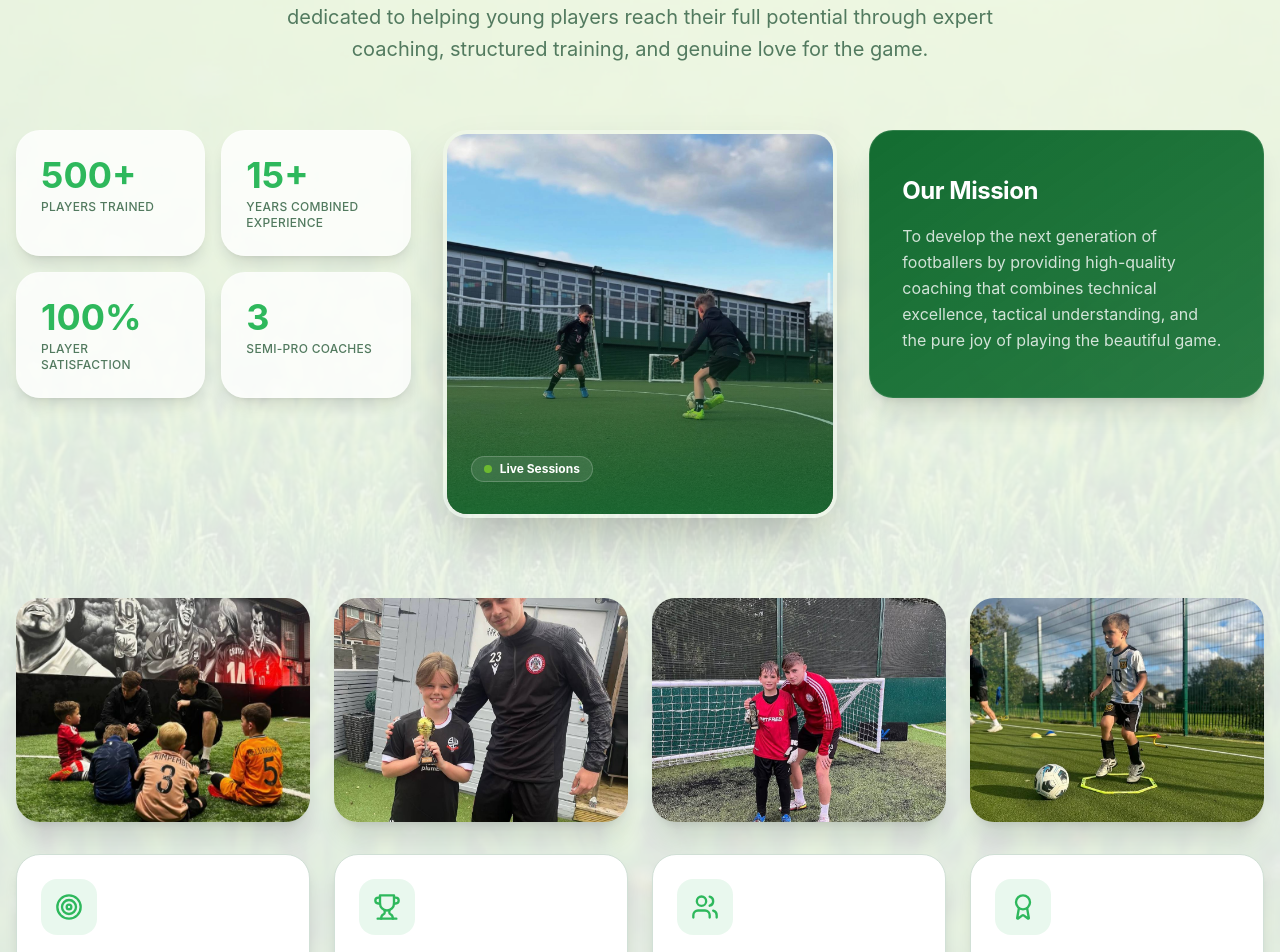
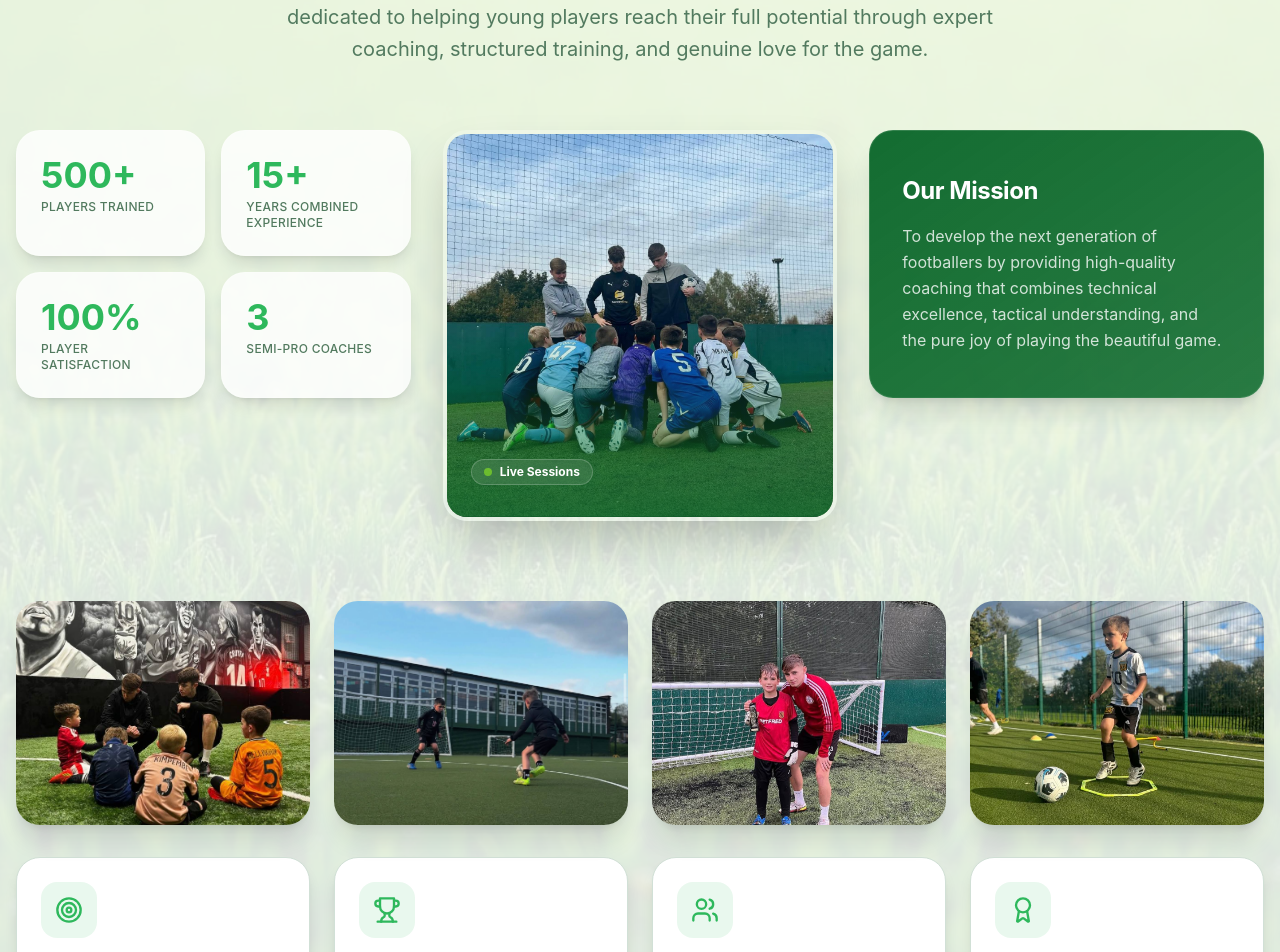
Before and after one commit to Mejrifx/astroturf-baller-build, a React (Vite) app: page / in a window 1280 px wide. Shown: the part 1000-1952 px from the top of the page. Built offline with nearby package versions, Linux system fonts and the light colour scheme; the HTML template or start-up script is replaced by a standard one.

Commit message:
Update About section images: use image3 for Live Sessions, replace image5 with image1 above Semi-Pro Experience

```diff
--- a/src/components/About.tsx
+++ b/src/components/About.tsx
@@ -69,7 +69,7 @@ const About = () => {
           {/* Hero Image Block - Middle */}
           <div className="lg:col-span-4 row-span-2 relative rounded-3xl overflow-hidden shadow-2xl border-4 border-white/20 animate-fade-up" style={{ animationDelay: '0.2s' }}>
             <img
-              src="/build-a-baller-image1.jpg"
+              src="/build-a-baller-image3.jpg"
               alt="Training session"
               className="w-full h-full object-cover hover:scale-105 transition-transform duration-700"
             />
@@ -100,7 +100,7 @@ const About = () => {
             <img src="/build-a-baller-image4.jpg" className="w-full h-full object-cover group-hover:scale-110 transition-transform duration-500" alt="Training" />
           </div>
           <div className="relative rounded-3xl overflow-hidden h-56 shadow-xl group">
-            <img src="/build-a-baller-image5.jpg" className="w-full h-full object-cover group-hover:scale-110 transition-transform duration-500" alt="Training" />
+            <img src="/build-a-baller-image1.jpg" className="w-full h-full object-cover group-hover:scale-110 transition-transform duration-500" alt="Training" />
           </div>
           <div className="relative rounded-3xl overflow-hidden h-56 shadow-xl group">
             <img src="/build-a-baller-image6.jpg" className="w-full h-full object-cover group-hover:scale-110 transition-transform duration-500" alt="Training" />
```
